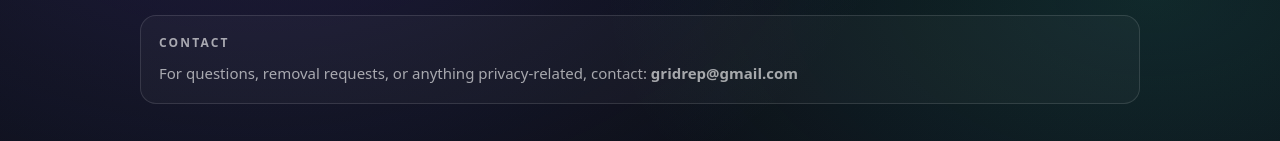
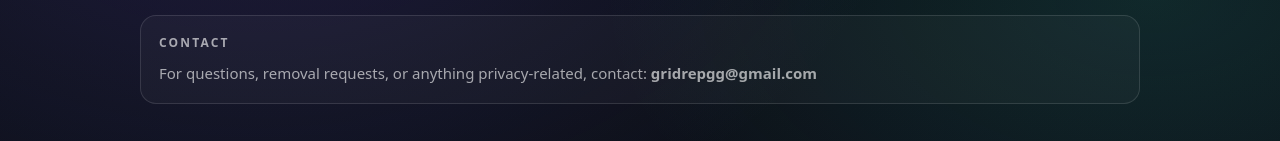
Before and after one commit to macleancherry/gridrep, a React (Vite) app: page /privacy in a window 1280 px wide. Shown: the part 964-1105 px from the top of the page. Built offline with nearby package versions, Linux system fonts and the light colour scheme.

Commit message:
Updated email address

```diff
--- a/src/pages/Privacy.tsx
+++ b/src/pages/Privacy.tsx
@@ -85,7 +85,7 @@ export default function Privacy() {
         <h2>Contact</h2>
         <p style={{ marginTop: 10 }}>
           For questions, removal requests, or anything privacy-related, contact:{" "}
-          <strong>gridrep@gmail.com</strong>
+          <strong>gridrepgg@gmail.com</strong>
         </p>
       </div>
     </div>
```
